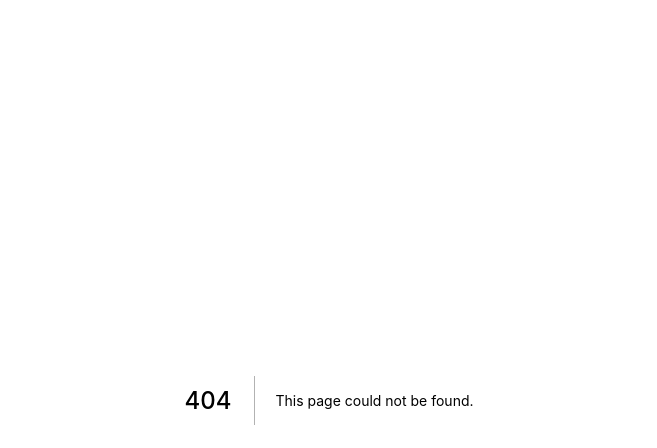
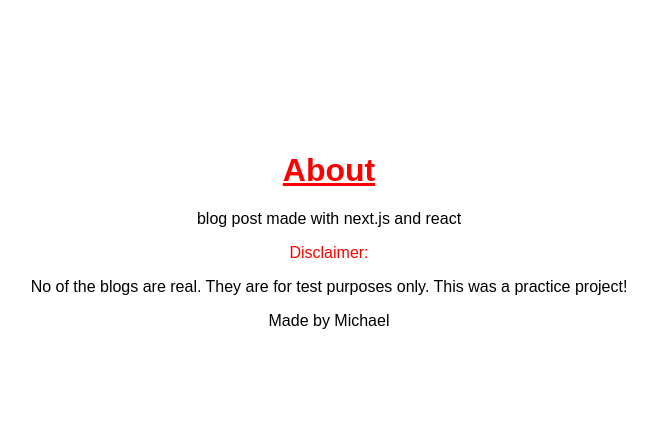
Before and after one commit to MikeMoore55/webdev-newsblog, a Next.js app: page /about in a window 1280 px wide. Before the commit this address had no page. Shown: the top 448 px of the page, without its empty margins (311-968 px from the left). Built offline with nearby package versions, Linux system fonts and the light colour scheme.

Commit message:
set up and styled extra "dummy pages"
set up "dummy pages" to make into multi page web app
basic styling
basic info

```diff
--- a/components/Nav.js
+++ b/components/Nav.js
@@ -8,7 +8,7 @@ function Nav() {
         <Link href='/'><p className={navStyle.link}>Home</p></Link>
         <Link href='/about'><p className={navStyle.link}>About</p></Link>
         <Link href='/contact'><p className={navStyle.link}>Contact</p></Link>
-        <Link href='/partners'><p className={navStyle.link}>Partners</p></Link>
+        <Link href='/about'><p className={navStyle.link}>Partners</p></Link>
     </nav>
   )
 }
--- /dev/null
+++ b/pages/about.js
@@ -0,0 +1,17 @@
+import React from 'react'
+import styles from '../styles/About.module.css'
+
+
+function about() {
+  return (
+    <main className={styles.about}>
+        <h1 className={styles.h1}>About</h1>
+        <p>blog post made with next.js and react</p>
+        <p className={styles.dis}>disclaimer:</p>
+        <p>No of the blogs are real. They are for test purposes only. This was a practice project!</p>
+        <p>Made by Michael</p>
+    </main>
+  )
+}
+
+export default about
--- /dev/null
+++ b/styles/About.module.css
@@ -0,0 +1,16 @@
+.about{
+    position: relative;
+    margin: 12% 15% 5% 15%;
+    text-align: center;
+    font-family: Arial, Helvetica, sans-serif;
+}
+
+.h1{
+    text-decoration: underline;
+    color: red;
+}
+
+.dis{
+    color: red;
+    text-transform: capitalize;
+}
--- /dev/null
+++ b/styles/Contact.module.css
@@ -0,0 +1,6 @@
+.contact{
+    position: relative;
+    text-align: center;
+    font-family: Arial, Helvetica, sans-serif;
+    margin: 13% 15% 5% 15%;
+}
```
Also changed, not shown: pages/contact.js (added, +18 -0 lines).
